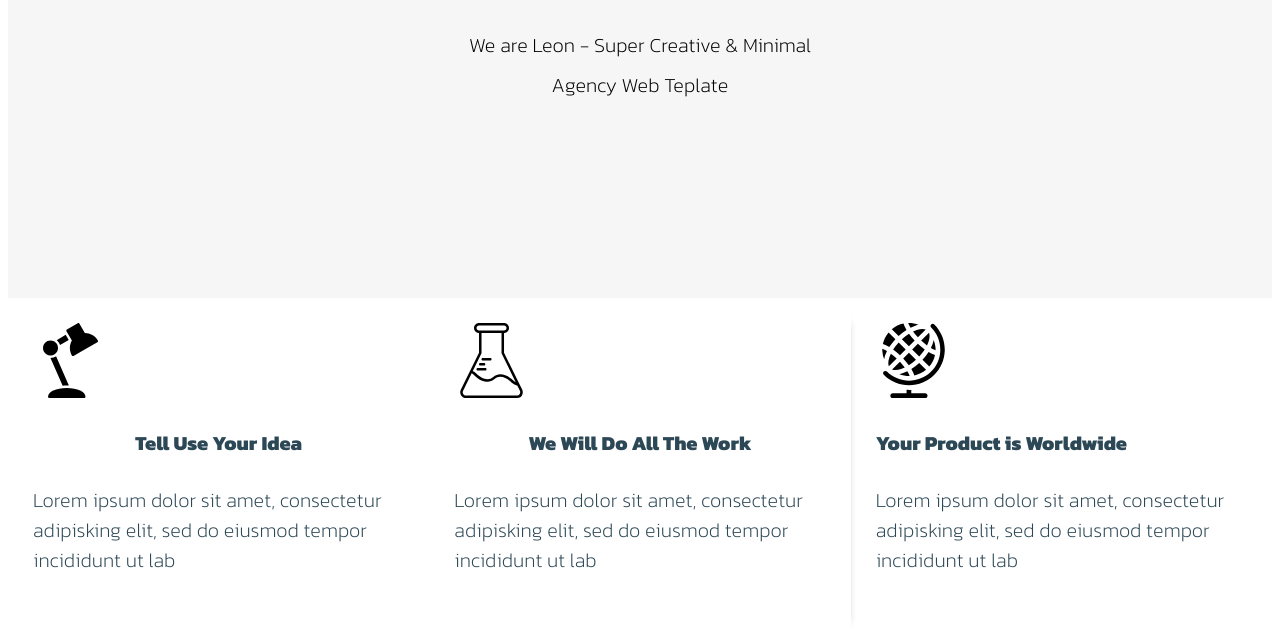
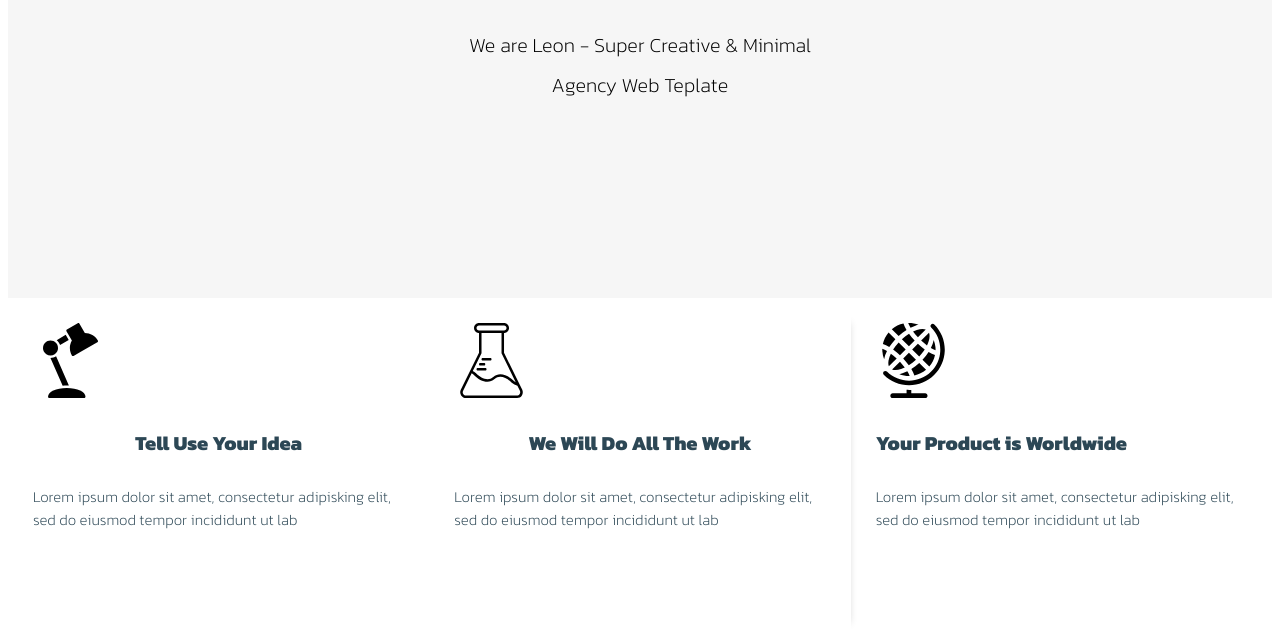
Before and after one commit to AntonioDragon/DrumNcodeGullp, a website: page src/index.html in a window 1280 px wide. Shown: the part 157-800 px from the top of the page. Drawn offline with nearby package versions, Linux system fonts and the light colour scheme; files that its build step writes are made by us from their sources.

Commit message:
correction css greeting-cards__item

```diff
--- a/src/scss/main.scss
+++ b/src/scss/main.scss
@@ -198,7 +198,7 @@
         font-family: 'Kanit', sans-serif;
         font-size: 20px;
         color: rgb(44,71,85);
-        &--font{
+        &--font--weight{
             font-weight: 200;
             font-size: 15px;
         }
```
Also changed, not shown: dist/css/main.css.
